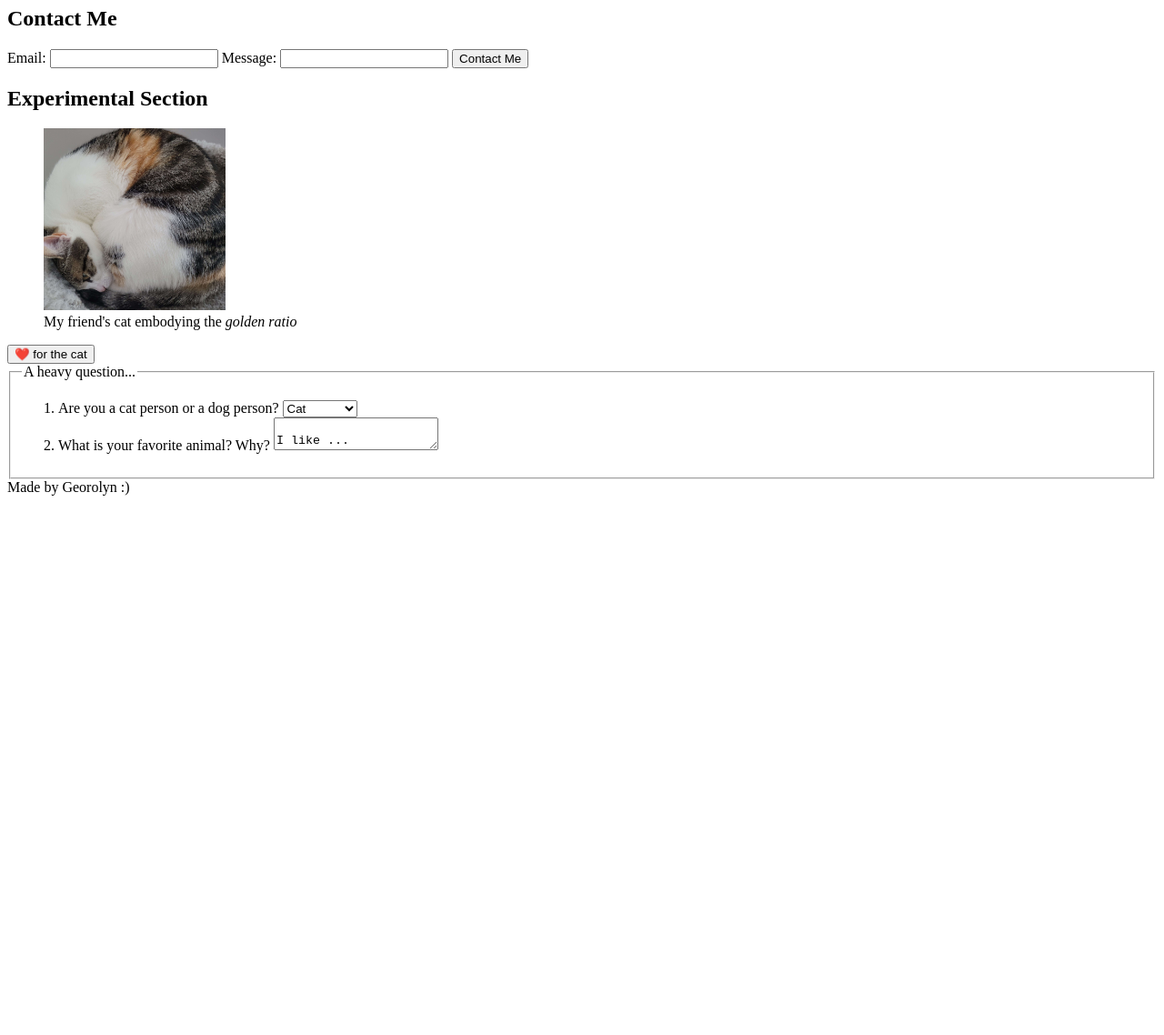
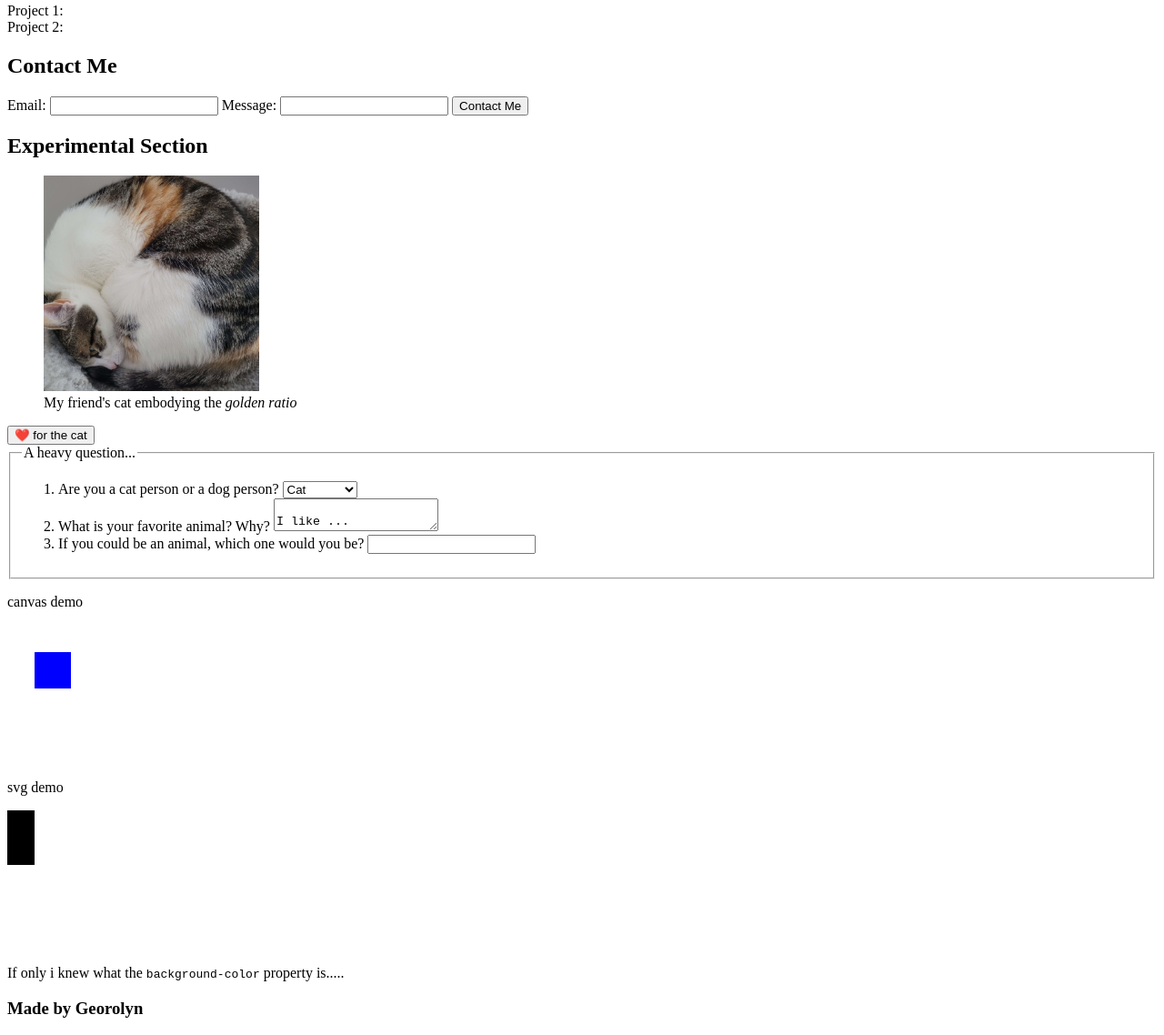
Before and after one commit to ngngo0/resume-website, a plain HTML site: page index.html in a window 1280 px wide. Shown: the part 296-1434 px from the top of the page at 91% size. Before the commit the page ends 849 px from the top, so only its background shows below. Drawn offline with Linux system fonts and the light colour scheme.

Commit message:
almost done....... and validation checks

```diff
--- a/index.html
+++ b/index.html
@@ -7,6 +7,8 @@
 	<meta name="author" content=" Georolyn :)" >
 	<meta name="viewport" content="width=device-width, initial-scale=1.0" >
 	<title>CSE 134B Homework 2 Website</title>
+    <link rel="icon" type="image/x-icon" href="/images/chris_cat_golden_circle.jpg">
+	<style> </style>
 
 </head>
 
@@ -29,22 +31,30 @@
 				<li> I like crafty stuff</li>
 			</ul>
 		</aside>
-		<section id="Contact Me">
+		<section id="Projects">
+			<template>
+				<h3>Project:</h3>
+
+			</template>
+			<div>Project 1:</div>
+			<div>Project 2:</div>
+		</section>
+		<section id="Contact_Me">
 			<form action="httpbin.org/" method="get">
 				<h2> Contact Me</h2>
 				<label for="contact_email"> Email: </label>
-				<input type="text" name="contact_email">
+				<input type="text" id= "contact_email" name="contact_email">
 
 				<label for="contact_message"> Message: </label>
-				<input type="text" name="contact_message">
+				<input type="text" id="contact_message" name="contact_message">
 
 				<input type="submit" value="Contact Me">
 			</form>
 		</section>
-		<div>
+		<section>
 			<h2>Experimental Section</h2>
 			<figure>
-				<img src="/images/chris_cat_golden_circle.jpg" width="200rem" height="200rem" alt="A cat picture">
+				<img src="/images/chris_cat_golden_circle.jpg" width="20%" height="20%" alt="A cat picture">
 				<figcaption> My friend's cat embodying the <i>golden ratio</i></figcaption>
 			</figure>
 			<button>❤️ for the cat</button>
@@ -66,17 +76,45 @@
 						</select>
 					</li>
 					<li>
-						<label>What is your favorite animal? Why?</label>
+						<label for="text_fav_animal">What is your favorite animal? Why?</label>
 						<textarea id="text_fav_animal" name="text_fav_animal">
 							I like ...
 						</textarea>
 					</li>
+					<li>
+						<label for="animal_would_you_be"> If you could be an animal, which one would you be?</label>
+						<input list="animal_list">
+						<datalist id="animal_list">
+							<option value="Cat">
+							<option value="Dog">
+						</datalist>
+					</li>
 				</ol>
 			</fieldset>
-		</div>
+			<div>
+				<p>canvas demo</p>
+				<canvas id="the_canvas">
+					Your browser doesn't support the canvas tag.
+				</canvas>
+				<script>
+					let c=document.getElementById("the_canvas");
+					let ctx = c.getContext("2d");
+					ctx.fillStyle = "blue";
+					ctx.fillRect(30,30,40,40);
+				</script>
+				<p>svg demo</p>
+				<svg>
+					<rect
+						width="30"
+						height="60"
+					/>
+				</svg>
+			</div>
+			<p>If only i knew what the <code>background-color</code> property is.....</p>
+		</section>
 	</main>
 	<footer>
-		Made by Georolyn :)
+		<h3>Made by Georolyn </h3>
 	</footer>
 </body>
 </html>
```
